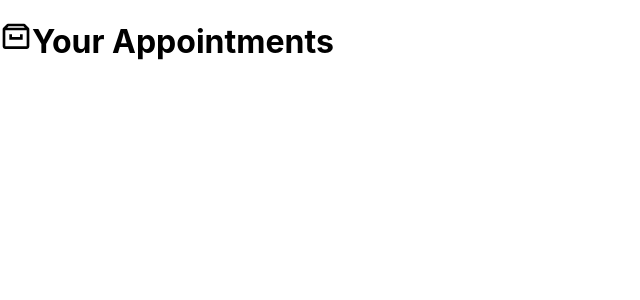
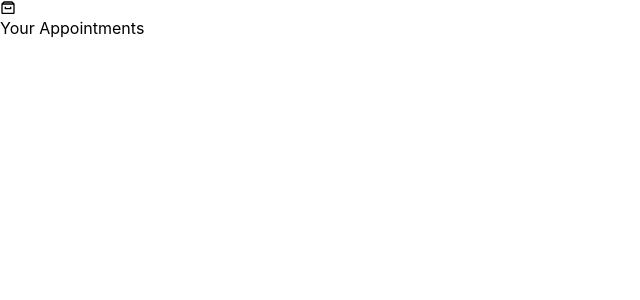
Before and after one commit to floresben/reactinterface, a React (Create React App) app: page / in a window 1280 px wide. Shown: the top 300 px of the page, without its empty margins (0-640 px from the left). Built offline with nearby package versions, Linux system fonts and the light colour scheme.

Commit message:
Adding Tailwind plugin

```diff
--- a/src/index.css
+++ b/src/index.css
@@ -1,3 +1,7 @@
+@tailwind base;
+@tailwind components;
+@tailwind utilities;
+
 body {
   margin: 0;
   font-family: -apple-system, BlinkMacSystemFont, 'Segoe UI', 'Roboto', 'Oxygen',
--- a/tailwind.config.js
+++ b/tailwind.config.js
@@ -1,5 +1,7 @@
 module.exports = {
-  content: [],
+  content: [
+    "./src/**/*.{js,jsx,ts,tsx}",
+  ],
   theme: {
     extend: {},
   },
```
